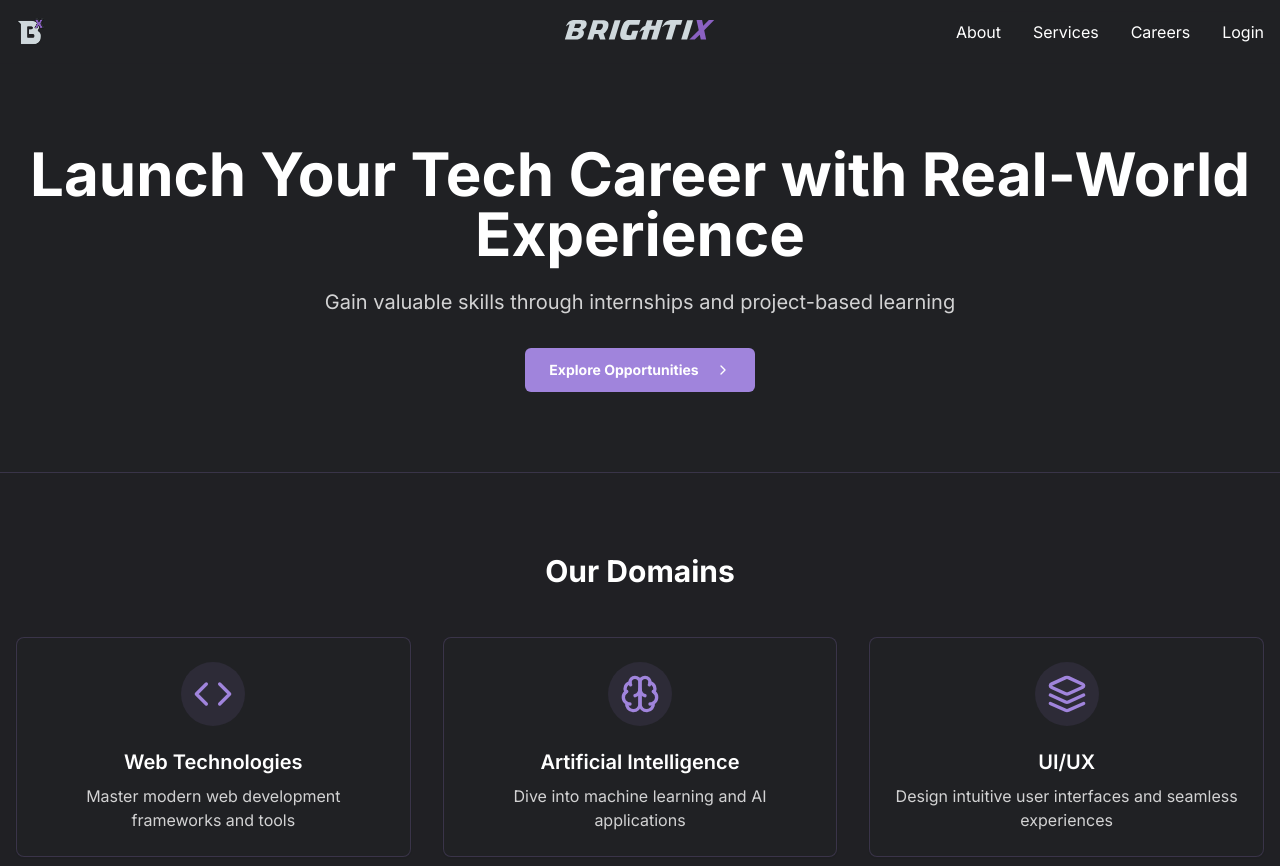
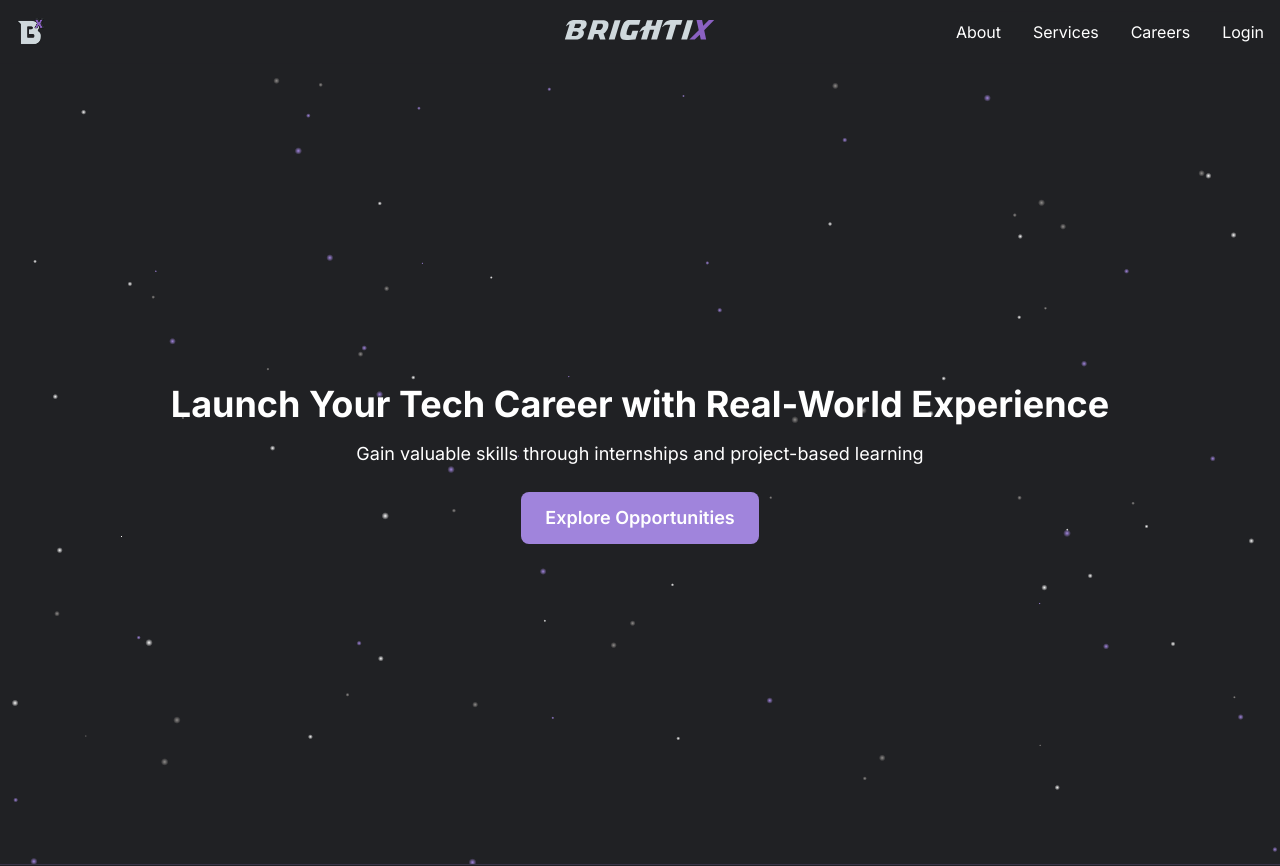
Before and after one commit to Lalith2801/Brighti-X, a Next.js app: page / in a window 1280 px wide. Shown: the top 866 px of the page. Built offline with nearby package versions, Linux system fonts and the light colour scheme.

Commit message:
partical graphics

```diff
--- a/app/globals.css
+++ b/app/globals.css
@@ -112,3 +112,15 @@ body {
 .animate-delay-5 {
   animation-delay: 1s;
 }
+html,
+body {
+  margin: 0;
+  padding: 0;
+  overflow-x: hidden;
+}
+
+#finisher-background {
+  position: absolute;
+  width: 100%;
+  height: 100%;
+}
--- a/app/page.tsx
+++ b/app/page.tsx
@@ -4,38 +4,12 @@ import Image from 'next/image'
 import { ChevronRight, Code, Brain, BarChart, ShieldCheck, Cloud, Layers } from 'lucide-react'
 import { Button } from "@/components/ui/button"
 import { Card, CardContent } from "@/components/ui/card"
+import HeroSection from '@/components/HeroSection';
 
 export default function HomePage() {
   return (
-    <div className="min-h-screen bg-brightix-background">
-      {/* Hero Section */}
-      <section className="relative container mx-auto px-4 py-12 md:py-20 text-center animate-fadeIn animate-delay-0" style={{ background: '#202124' }}>
-        <h1 className="text-3xl md:text-4xl lg:text-6xl font-bold mb-4 md:mb-6 text-white animate-slideInUp animate-delay-0">
-          Launch Your Tech Career with Real-World Experience
-        </h1>
-        <p className="text-lg md:text-xl mb-6 md:mb-8 text-white opacity-80 animate-slideInUp animate-delay-1">
-          Gain valuable skills through internships and project-based learning
-        </p>
-        <div>
-          <Link href="/careers">
-            <Button
-              size="lg"
-              className="w-full md:w-auto"
-              style={{
-                backgroundColor: '#A084DC',
-                color: '#FFFFFF',
-                border: 'none',
-                padding: '12px 24px',
-                fontWeight: 'bold',
-              }}
-              onMouseEnter={(e) => (e.currentTarget.style.backgroundColor = '#9670D1')}
-              onMouseLeave={(e) => (e.currentTarget.style.backgroundColor = '#A084DC')}
-            >
-              Explore Opportunities <ChevronRight className="ml-2 h-4 w-4" />
-            </Button>
-          </Link>
-        </div>
-      </section>
+    <div>
+      <HeroSection />
 
       {/* Services Section */}
       <section className="bg-brightix-background/50 border-y border-brightix-highlight/20 py-12 md:py-20 animate-fadeIn animate-delay-1">
@@ -86,7 +60,6 @@ export default function HomePage() {
         src="/about.mp4" // Replace with your video path
         className="rounded-lg shadow-lg w-full h-auto"
         loop
-
         autoPlay
         muted
       />
--- /dev/null
+++ b/components/HeroSection.tsx
@@ -0,0 +1,53 @@
+'use client';
+
+import { useEffect } from 'react';
+
+const HeroSection = () => {
+  useEffect(() => {
+    const script = document.createElement('script');
+    script.src = '/finisher-header.es5.min.js'; // Path to the JS file in the public folder
+    script.async = true;
+    script.onload = () => {
+      if (typeof window.FinisherHeader !== 'undefined') {
+        new window.FinisherHeader({
+          count: 100,
+          size: { min: 2, max: 8, pulse: 0 },
+          speed: { x: { min: 0, max: 0.4 }, y: { min: 0, max: 0.6 } },
+          colors: {
+            background: '#202124',
+            particles: ['#a084dc', '#fafafa', '#908d8b'],
+          },
+          blending: 'overlay',
+          opacity: { center: 1, edge: 0 },
+          skew: 0,
+          shapes: ['c'],
+        });
+      }
+    };
+    document.body.appendChild(script);
+  }, []);
+
+  return (
+    <header
+      className="finisher-header flex items-center justify-center"
+      style={{ width: '100%', height: '100vh', position: 'relative' }}
+    >
+      <div className="relative text-center text-white z-10">
+        <h1 className="text-4xl font-bold">
+          Launch Your Tech Career with Real-World Experience
+        </h1>
+        <p className="mt-4 text-lg">
+          Gain valuable skills through internships and project-based learning
+        </p>
+        <a
+          href="/careers"
+          className="mt-6 inline-block px-6 py-3 text-lg font-semibold bg-brightix-highlight text-brightix-text rounded-lg hover:bg-brightix-highlight/90 transition-all"
+        >
+          Explore Opportunities
+        </a>
+      </div>
+    </header>
+  );
+};
+
+export default HeroSection;
--- /dev/null
+++ b/global.d.ts
@@ -0,0 +1,3 @@
+declare interface Window {
+    FinisherHeader: any;
+  }
```
Also changed, not shown: public/finisher-header.es5.min.js (added).
